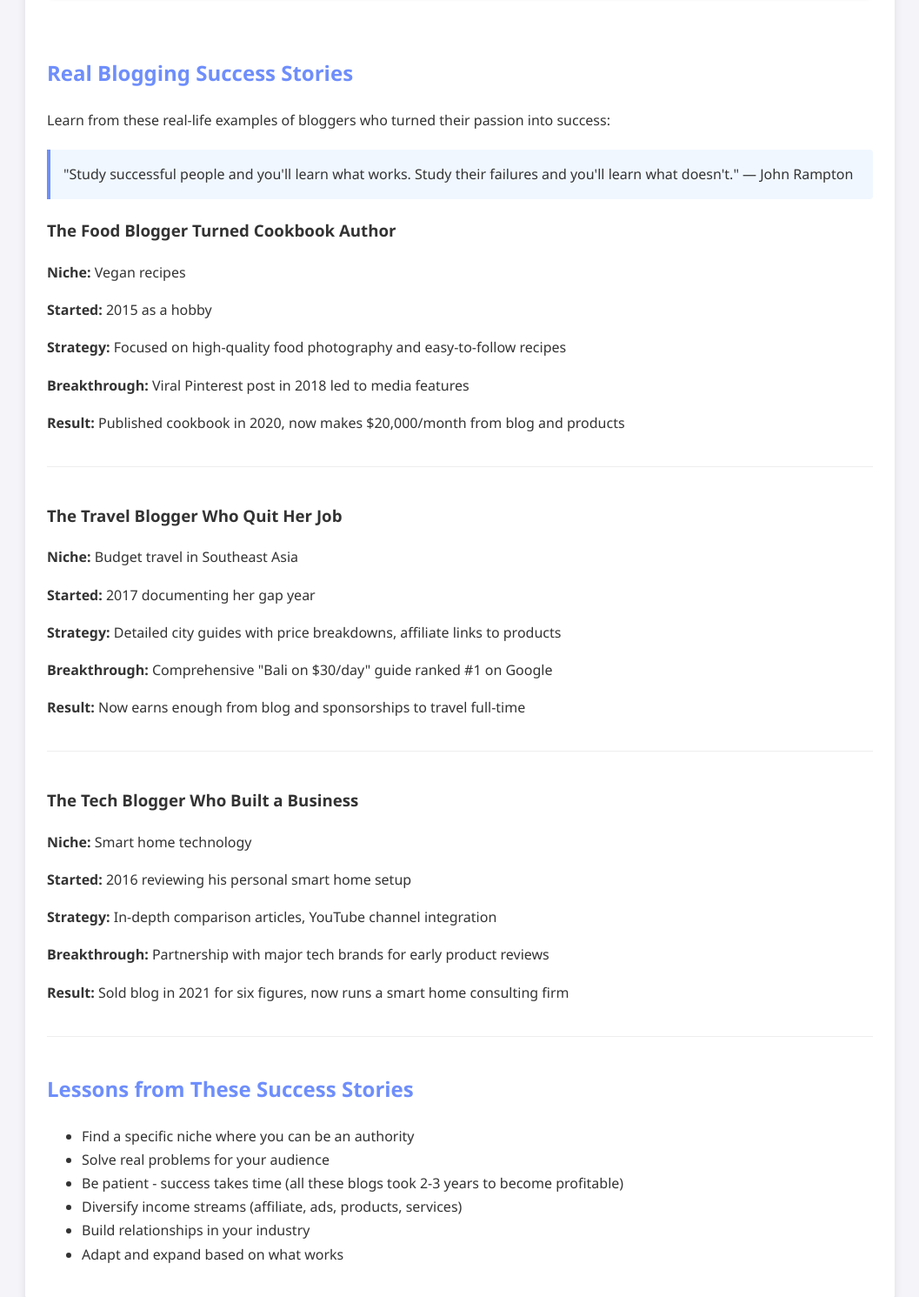
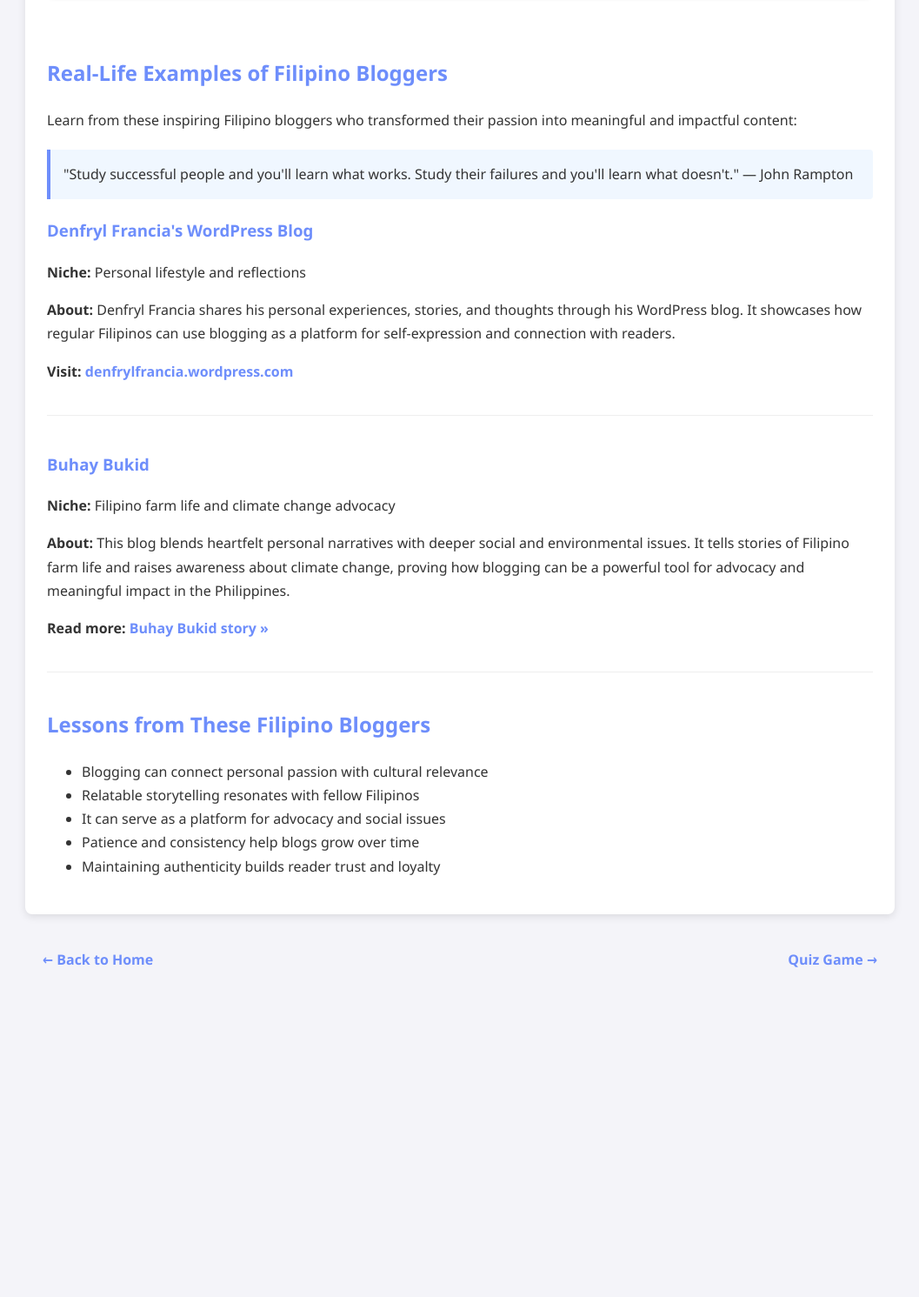
Before and after one commit to karrra24/Weblog, a plain HTML site: page blogging-case-studies.html in a window 1280 px wide. Shown: the part 600-2091 px from the top of the page at 87% size, without its empty margins (111-1168 px from the left). After the commit the page ends 1746 px from the top, so only its background shows below. Drawn offline with Linux system fonts and the light colour scheme.

Commit message:
Add files via upload

```diff
--- a/blogging-case-studies.html
+++ b/blogging-case-studies.html
@@ -1,9 +1,9 @@
 <!DOCTYPE html>
 <html lang="en">
 <head>
-    <meta charset="UTF-8">
-    <meta name="viewport" content="width=device-width, initial-scale=1.0">
-    <title>Blogging Case Studies</title>
+    <meta charset="UTF-8" />
+    <meta name="viewport" content="width=device-width, initial-scale=1" />
+    <title>Examples of Filipino Blogging</title>
     <style>
         body {
             font-family: 'Segoe UI', Tahoma, Geneva, Verdana, sans-serif;
@@ -79,66 +79,60 @@
         .case-study:last-child {
             border-bottom: none;
         }
+        .case-study a {
+            color: #6e8efb;
+            text-decoration: none;
+            font-weight: bold;
+        }
+        .case-study a:hover {
+            text-decoration: underline;
+        }
     </style>
 </head>
 <body>
     <header>
         <div class="container">
-            <h1>Blogging Case Studies</h1>
+            <h1>Examples of Filipino Blogging</h1>
         </div>
     </header>
 
     <div class="container">
         <div class="content">
-            <img src="case.jpeg" alt="Successful bloggers case studies" class="blog-image">
+            <img src="case.jpeg" alt="Examples of Filipino Bloggers" class="blog-image" />
 
-            <h2>Real Blogging Success Stories</h2>
-            <p>Learn from these real-life examples of bloggers who turned their passion into success:</p>
+            <h2>Real-Life Examples of Filipino Bloggers</h2>
+            <p>Learn from these inspiring Filipino bloggers who transformed their passion into meaningful and impactful content:</p>
 
             <div class="highlight">
                 "Study successful people and you'll learn what works. Study their failures and you'll learn what doesn't." — John Rampton
             </div>
 
             <div class="case-study">
-                <h3>The Food Blogger Turned Cookbook Author</h3>
-                <p><strong>Niche:</strong> Vegan recipes</p>
-                <p><strong>Started:</strong> 2015 as a hobby</p>
-                <p><strong>Strategy:</strong> Focused on high-quality food photography and easy-to-follow recipes</p>
-                <p><strong>Breakthrough:</strong> Viral Pinterest post in 2018 led to media features</p>
-                <p><strong>Result:</strong> Published cookbook in 2020, now makes $20,000/month from blog and products</p>
+                <h3><a href="https://denfrylfrancia.wordpress.com/" target="_blank" rel="noopener noreferrer">Denfryl Francia's WordPress Blog</a></h3>
+                <p><strong>Niche:</strong> Personal lifestyle and reflections</p>
+                <p><strong>About:</strong> Denfryl Francia shares his personal experiences, stories, and thoughts through his WordPress blog. It showcases how regular Filipinos can use blogging as a platform for self-expression and connection with readers.</p>
+                <p><strong>Visit:</strong> <a href="https://denfrylfrancia.wordpress.com/" target="_blank" rel="noopener noreferrer">denfrylfrancia.wordpress.com</a></p>
             </div>
 
             <div class="case-study">
-                <h3>The Travel Blogger Who Quit Her Job</h3>
-                <p><strong>Niche:</strong> Budget travel in Southeast Asia</p>
-                <p><strong>Started:</strong> 2017 documenting her gap year</p>
-                <p><strong>Strategy:</strong> Detailed city guides with price breakdowns, affiliate links to products</p>
-                <p><strong>Breakthrough:</strong> Comprehensive "Bali on $30/day" guide ranked #1 on Google</p>
-                <p><strong>Result:</strong> Now earns enough from blog and sponsorships to travel full-time</p>
+                <h3><a href="https://climategen.org/blog/buhay-bukid-a-conversation-with-my-father-on-his-childhood-farm-adventures-and-climate-change/" target="_blank" rel="noopener noreferrer">Buhay Bukid</a></h3>
+                <p><strong>Niche:</strong> Filipino farm life and climate change advocacy</p>
+                <p><strong>About:</strong> This blog blends heartfelt personal narratives with deeper social and environmental issues. It tells stories of Filipino farm life and raises awareness about climate change, proving how blogging can be a powerful tool for advocacy and meaningful impact in the Philippines.</p>
+                <p><strong>Read more:</strong> <a href="https://climategen.org/blog/buhay-bukid-a-conversation-with-my-father-on-his-childhood-farm-adventures-and-climate-change/" target="_blank" rel="noopener noreferrer">Buhay Bukid story &raquo;</a></p>
             </div>
 
-            <div class="case-study">
-                <h3>The Tech Blogger Who Built a Business</h3>
-                <p><strong>Niche:</strong> Smart home technology</p>
-                <p><strong>Started:</strong> 2016 reviewing his personal smart home setup</p>
-                <p><strong>Strategy:</strong> In-depth comparison articles, YouTube channel integration</p>
-                <p><strong>Breakthrough:</strong> Partnership with major tech brands for early product reviews</p>
-                <p><strong>Result:</strong> Sold blog in 2021 for six figures, now runs a smart home consulting firm</p>
-            </div>
-
-            <h2>Lessons from These Success Stories</h2>
+            <h2>Lessons from These Filipino Bloggers</h2>
             <ul>
-                <li>Find a specific niche where you can be an authority</li>
-                <li>Solve real problems for your audience</li>
-                <li>Be patient - success takes time (all these blogs took 2-3 years to become profitable)</li>
-                <li>Diversify income streams (affiliate, ads, products, services)</li>
-                <li>Build relationships in your industry</li>
-                <li>Adapt and expand based on what works</li>
+                <li>Blogging can connect personal passion with cultural relevance</li>
+                <li>Relatable storytelling resonates with fellow Filipinos</li>
+                <li>It can serve as a platform for advocacy and social issues</li>
+                <li>Patience and consistency help blogs grow over time</li>
+                <li>Maintaining authenticity builds reader trust and loyalty</li>
             </ul>
         </div>
 
         <div class="nav">
-            <a href="blogging.html">← Back to Home </a>
+            <a href="blogging.html">← Back to Home</a>
             <a href="games.html">Quiz Game →</a>
         </div>
     </div>
```
